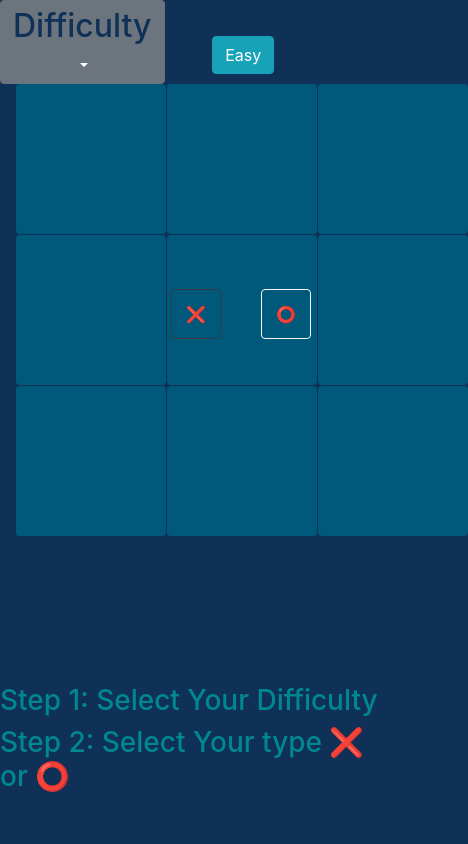
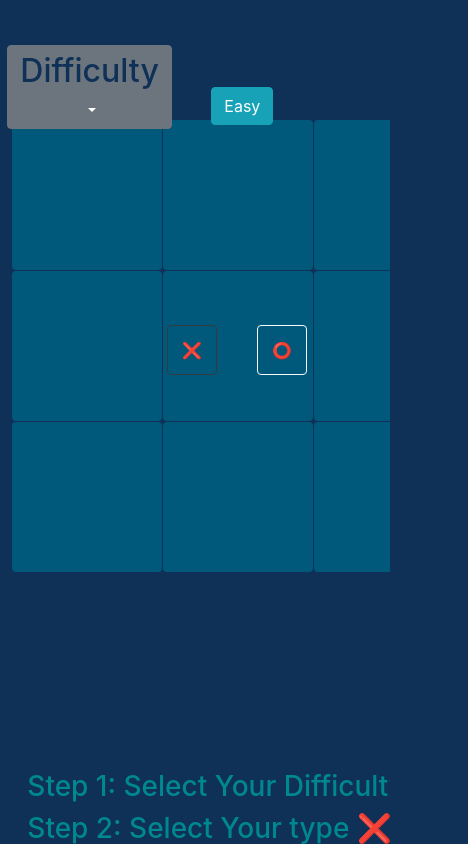
Before and after one commit to Udr0524/TicTacToe, a plain HTML site: page index.html in a window 390 px wide. Shown: the whole page, 468 px wide, since content can reach past the window. Drawn offline with nearby package versions, Linux system fonts and the light colour scheme.

Commit message:
1.05
v1.05
Feature
Responsive website from 200 res to 8k

```diff
--- a/css/styles.css
+++ b/css/styles.css
@@ -2,6 +2,12 @@ body{
   background-color: #0f3057;
 }
 
+
+html, body {
+  margin: 0;
+   height: 100%;
+  overflow: hidden
+}
 h3{
   position: relative;
   color: #008891;
@@ -85,13 +91,6 @@ height:50px;
 width:50px;
 }
 
-.infoPos{
-  z-index: 1;
-  position: absolute;
-  left:181px;
-  bottom: 60px;
-}
-
 .restartBTN{
   position: absolute;
   z-index: 2;
@@ -104,3 +103,64 @@ width:50px;
 .restartBTN:hover{
   background-color: gray;
 }
+
+.centered {
+      position: relative;
+      left: 33%;
+      top:120px;
+  }
+
+  .centered2 {
+        position: absolute;
+        /* left: 50%; */
+
+        transform: translateX(-50%, -50%);
+        z-index: 2;
+    }
+
+    .infoPos{
+      position: relative;
+      left: 184px;
+      bottom: 200px;
+      z-index: 2;
+    }
+
+    .diffPos{
+      position: relative;
+      right:20px;
+      bottom: 280px;
+      z-index: 2;
+    }
+
+    @media only screen and (min-width: 1650px) and (max-width: 4000px) {
+      .centered {
+            position: relative;
+            left: 45%;
+            top:120px;
+      }
+    }
+
+    @media only screen and (min-width: 1550px) and (max-width: 1649px) {
+      .centered {
+            position: relative;
+            left: 35%;
+            top:120px;
+        }
+    }
+
+    @media only screen and (min-width: 768px) and (max-width: 1549px) {
+      .centered {
+            position: relative;
+            left: 25%;
+            top:120px;
+            zoom:100%;
+        }
+    }
+
+        @media only screen and (min-width: 1px) and (max-width: 600px) {
+          .centered {
+                position: relative;
+                left: 7%;
+                top:120px;
+            }
+        }
--- a/index.html
+++ b/index.html
@@ -9,27 +9,28 @@
     <link rel="stylesheet" href="css/styles.css">
     <!-- favicon -->
     <link rel="icon" href="images/favicon.png" type="image/x-icon" />
+
+    <!-- <meta name="viewport" content="width=device-width, initial-scale=1.0">
+          <script type="text/javascript">
+              if($(window).width() < 765)
+              {
+                  x=1;
+                  if(x==1)
+                  {
+                      $('meta[name=viewport]').remove();
+                      $('head').append('<meta name="viewport" content="width=765px, initial-scale=1.0">');
+                      x=0;
+                  };
+              };
+          </script> -->
   </head>
   <body>
 
-  <!-- difficulty selection dropdown -->
-      <div class="dropdown DifSel">
-        <button class="btn btn-secondary dropdown-toggle" type="button" id="dropdownMenuButton" data-toggle="dropdown" aria-haspopup="true" aria-expanded="false">
-          <h2>Difficulty</h2>
-        </button>
-        <div class="dropdown-menu" aria-labelledby="dropdownMenuButton">
-          <button class="dropdown-item eBTN" type="button" name="button">Easy</button>
-          <button class="dropdown-item mBTN" type="button" name="button">Medium</button>
-          <button class="dropdown-item hBTN" type="button" name="button">Hard</button>
-          <button class="dropdown-item cBTN" type="button" name="button">Co-Op</button>
-        </div>
-      </div>
 
 
-                <div class="Container">
+
+                <div class="Container centered">
                   <div class="row">
-                    <!-- difficulty info bar -->
-                    <button class="infoPos btn btn-info info" type="button" name="button">Easy</button>
 
                     <!-- starting x and o buttons -->
                     <button class="pick pickBTN pb1 btn btn-outline-dark" type="button" name="button">❌</button>
@@ -57,11 +58,28 @@
                     <button class="btn box b8" type="button" name="button"></button>
                     <button class="btn box b9" type="button" name="button"></button>
                   </div>
+
+                  <!-- how to start -->
+                  <h3 class="text1 text2">Step 1: Select Your Difficulty</h3>
+                  <h3 class="text1 text3">Step 2: Select Your type ❌ or ⭕ </h3>
+
+
+                  <!-- difficulty info bar -->
+                  <button class="infoPos btn btn-info" type="button" name="button">Easy</button>
+
+                  <!-- difficulty selection dropdown -->
+                      <div class="dropdown DifSel diffPos">
+                        <button class="btn btn-secondary dropdown-toggle" type="button" id="dropdownMenuButton" data-toggle="dropdown" aria-haspopup="true" aria-expanded="false">
+                          <h2>Difficulty</h2>
+                        </button>
+                        <div class="dropdown-menu" aria-labelledby="dropdownMenuButton">
+                          <button class="dropdown-item eBTN" type="button" name="button">Easy</button>
+                          <button class="dropdown-item mBTN" type="button" name="button">Medium</button>
+                          <button class="dropdown-item hBTN" type="button" name="button">Hard</button>
+                          <button class="dropdown-item cBTN" type="button" name="button">Co-Op</button>
+                        </div>
+                      </div>
                 </div>
-
-                <!-- how to start -->
-                <h3 class="text1 text2">Step 1: Select Your Difficulty</h3>
-                <h3 class="text1 text3">Step 2: Select Your type ❌ or ⭕ </h3>
 
 
 
```
Also changed, not shown: 1 other file.
